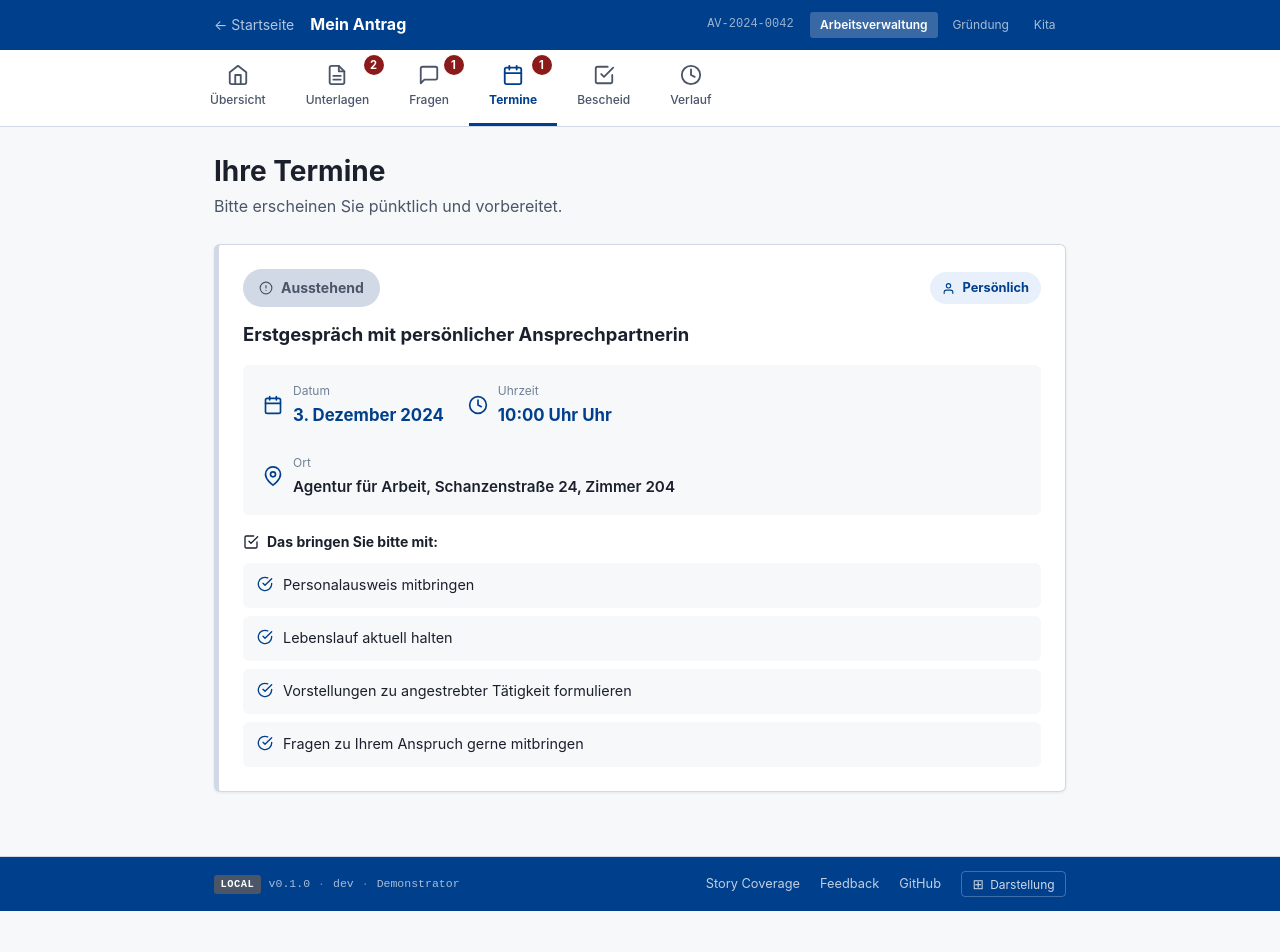
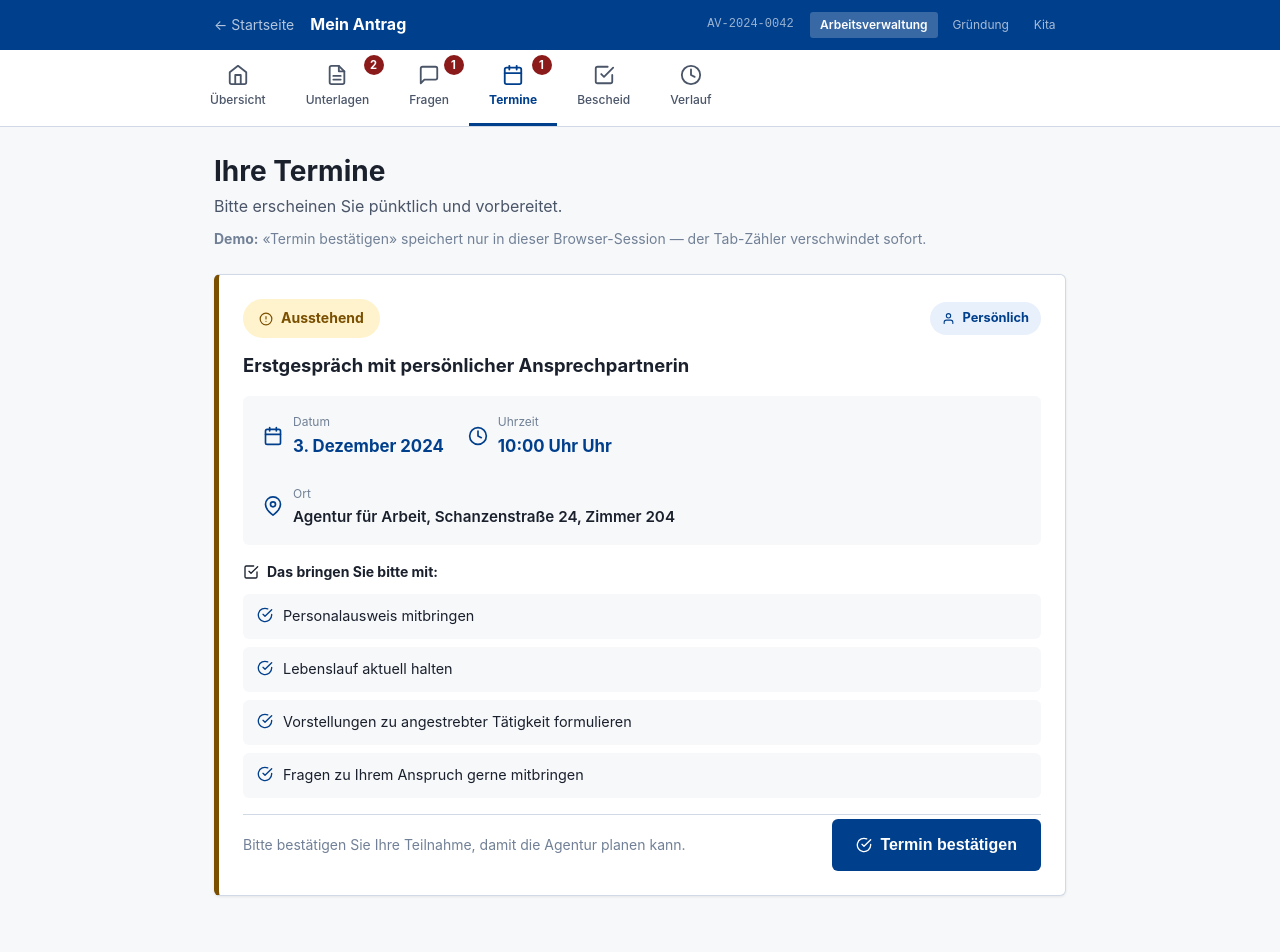
Before and after one commit to d0npedro/open-state, a Next.js app in the folder demo/: page /fall/termine in a window 1280 px wide. Shown: the top 952 px of the page. Before the commit the page ends 911 px from the top, so only its background shows below. Built offline with nearby package versions, Linux system fonts and the light colour scheme.

Commit message:
feat(av): session-local termin confirmation (Q-092)
Unconfirmed T-001 can be confirmed in DemoState; tab badge clears live.
Timeline event + E2E via sessionNav (DEC-012). No push.

```diff
--- a/demo/app/fall/termine/page.tsx
+++ b/demo/app/fall/termine/page.tsx
@@ -1,13 +1,14 @@
 // UX-Grund: Termine sind zeitkritisch. Datum + Uhrzeit müssen SOFORT lesbar sein —
 // groß, hervorgehoben. Vorbereitung als Checkliste (vertrautes Mental-Modell).
 // Format-Chip: "Persönlich / Online" mit Icon.
+// Q-092: unbestätigte Termine session-lokal bestätigen → Tab-Badge entfällt live.
 'use client';
 
 import { useDemoState } from '@/context/DemoStateContext';
 import { Icon } from '@/components/Icon';
 
 export default function TerminePage() {
-  const { fall } = useDemoState();
+  const { fall, confirmTermin } = useDemoState();
   const { termine } = fall;
   const hatKommende = termine.some(t => t.status !== 'ABGESAGT');
 
@@ -20,6 +21,11 @@ export default function TerminePage() {
         <p style={{ color: 'var(--color-neutral)' }}>
           {hatKommende ? 'Bitte erscheinen Sie pünktlich und vorbereitet.' : 'Derzeit sind keine Termine geplant.'}
         </p>
+        {termine.some(t => t.status === 'AUSSTEHEND') && (
+          <p style={{ margin: '0.5rem 0 0', fontSize: '0.875rem', color: 'var(--color-text-muted)' }}>
+            <strong>Demo:</strong> «Termin bestätigen» speichert nur in dieser Browser-Session — der Tab-Zähler verschwindet sofort.
+          </p>
+        )}
       </div>
 
       {/* ─── Termine ─────────────────────────────────────────────── */}
@@ -34,19 +40,28 @@ export default function TerminePage() {
         termine.map(t => {
           const bestaetigt = t.status === 'BESTAETIGT';
           const abgesagt   = t.status === 'ABGESAGT';
+          const ausstehend = t.status === 'AUSSTEHEND';
 
           return (
             <div
               key={t.id}
               className="card"
+              data-testid={`termin-karte-${t.id}`}
               style={{
-                borderLeft: bestaetigt ? '5px solid var(--color-primary)' : abgesagt ? '5px solid var(--color-danger)' : '5px solid var(--color-border)',
+                borderLeft: bestaetigt
+                  ? '5px solid var(--color-success)'
+                  : abgesagt
+                    ? '5px solid var(--color-danger)'
+                    : '5px solid var(--color-warning)',
                 opacity: abgesagt ? 0.6 : 1,
               }}
             >
               {/* Status + Format */}
               <div style={{ display: 'flex', justifyContent: 'space-between', alignItems: 'center', flexWrap: 'wrap', gap: '0.5rem', marginBottom: '1rem' }}>
-                <span className={`status-chip ${bestaetigt ? 'status-chip-success' : abgesagt ? 'status-chip-danger' : 'status-chip-neutral'}`}>
+                <span
+                  className={`status-chip ${bestaetigt ? 'status-chip-success' : abgesagt ? 'status-chip-danger' : 'status-chip-warning'}`}
+                  data-testid={`termin-status-${t.id}`}
+                >
                   <Icon name={bestaetigt ? 'check-circle' : abgesagt ? 'x-circle' : 'info'} size={14} />
                   {bestaetigt ? 'Bestätigt' : abgesagt ? 'Abgesagt' : 'Ausstehend'}
                 </span>
@@ -100,7 +115,7 @@ export default function TerminePage() {
               {/* UX-Grund: Checkliste ist ein universell bekanntes Mental-Modell.
                   Jeder Mensch hat schon mal eine Einkaufsliste gesehen.         */}
               {t.vorbereitung.length > 0 && (
-                <div>
+                <div style={{ marginBottom: ausstehend ? '1rem' : 0 }}>
                   <div style={{ fontWeight: 700, fontSize: '0.875rem', marginBottom: '0.625rem', display: 'flex', alignItems: 'center', gap: '0.5rem', color: 'var(--color-text)' }}>
                     <Icon name="scroll" size={16} />
                     Das bringen Sie bitte mit:
@@ -117,6 +132,52 @@ export default function TerminePage() {
                   </ul>
                 </div>
               )}
+
+              {/* Q-092: session-lokale Bestätigung — Badge in Navigation aktualisiert live */}
+              {ausstehend && (
+                <div
+                  style={{
+                    display: 'flex',
+                    flexWrap: 'wrap',
+                    alignItems: 'center',
+                    justifyContent: 'space-between',
+                    gap: '0.75rem',
+                    paddingTop: '0.25rem',
+                    borderTop: '1px solid var(--color-border)',
+                  }}
+                >
+                  <p style={{ margin: 0, fontSize: '0.875rem', color: 'var(--color-text-muted)', flex: '1 1 12rem' }}>
+                    Bitte bestätigen Sie Ihre Teilnahme, damit die Agentur planen kann.
+                  </p>
+                  <button
+                    type="button"
+                    className="btn btn-primary btn-inline"
+                    onClick={() => confirmTermin(t.id)}
+                    aria-label={`Termin bestätigen: ${t.zweck}`}
+                    data-testid={`termin-bestaetigen-${t.id}`}
+                  >
+                    <Icon name="check-circle" size={16} />
+                    Termin bestätigen
+                  </button>
+                </div>
+              )}
+
+              {bestaetigt && (
+                <p
+                  data-testid={`termin-bestaetigt-hinweis-${t.id}`}
+                  style={{
+                    margin: '0.75rem 0 0',
+                    fontSize: '0.875rem',
+                    color: 'var(--color-success)',
+                    display: 'flex',
+                    alignItems: 'center',
+                    gap: '0.4rem',
+                  }}
+                >
+                  <Icon name="check-circle" size={16} />
+                  Teilnahme bestätigt — keine weitere Handlung zu diesem Termin nötig.
+                </p>
+              )}
             </div>
           );
         })
--- a/demo/context/DemoStateContext.tsx
+++ b/demo/context/DemoStateContext.tsx
@@ -24,6 +24,8 @@ interface DemoStateContextValue {
   answerRueckfrage: (id: string, antwortText?: string) => void;
   /** Demo: markiert ein angefordertes/abgelehntes Dokument als hochgeladen. */
   uploadDokument: (id: string) => void;
+  /** Demo: bestätigt Termin session-lokal (AUSSTEHEND → BESTAETIGT; Tab-Badge entfällt). */
+  confirmTermin: (id: string) => void;
   /** Demo: setzt Session auf den Ausgangs-Mock zurück. */
   resetSession: () => void;
   /** True, sobald in dieser Session gehandelt wurde. */
@@ -34,6 +36,7 @@ const DemoStateContext = createContext<DemoStateContextValue>({
   fall: demoFall,
   answerRueckfrage: () => {},
   uploadDokument: () => {},
+  confirmTermin: () => {},
   resetSession: () => {},
   hasSessionChanges: false,
 });
@@ -43,6 +46,8 @@ export function DemoStateProvider({ children }: { children: React.ReactNode }) {
   /** Antworttexte je Rückfrage-ID (Session, ohne Backend). */
   const [antwortTexte, setAntwortTexte] = useState<Record<string, string>>({});
   const [uploadedIds, setUploadedIds] = useState<string[]>([]);
+  /** Session-bestätigte Termine (Q-092 / US-AV-005). */
+  const [confirmedTerminIds, setConfirmedTerminIds] = useState<string[]>([]);
 
   const answerRueckfrage = useCallback((id: string, antwortText?: string) => {
     setAnsweredIds(prev => (prev.includes(id) ? prev : [...prev, id]));
@@ -55,13 +60,19 @@ export function DemoStateProvider({ children }: { children: React.ReactNode }) {
     setUploadedIds(prev => (prev.includes(id) ? prev : [...prev, id]));
   }, []);
 
+  const confirmTermin = useCallback((id: string) => {
+    setConfirmedTerminIds(prev => (prev.includes(id) ? prev : [...prev, id]));
+  }, []);
+
   const resetSession = useCallback(() => {
     setAnsweredIds([]);
     setAntwortTexte({});
     setUploadedIds([]);
+    setConfirmedTerminIds([]);
   }, []);
 
-  const hasSessionChanges = answeredIds.length > 0 || uploadedIds.length > 0;
+  const hasSessionChanges =
+    answeredIds.length > 0 || uploadedIds.length > 0 || confirmedTerminIds.length > 0;
 
   const fall = useMemo((): Fall => {
     const updatedRueckfragen = demoFall.rueckfragen.map(rq => {
@@ -89,6 +100,13 @@ export function DemoStateProvider({ children }: { children: React.ReactNode }) {
     const hasFehlendeUnterlagen = updatedDokumente.some(
       d => d.status === 'ANGEFORDERT' || d.status === 'ABGELEHNT'
     );
+
+    // Q-092: session-lokale Terminbestätigung (Badge-Zähler reagiert live)
+    const updatedTermine = demoFall.termine.map(t => {
+      if (!confirmedTerminIds.includes(t.id)) return t;
+      if (t.status === 'ABGESAGT') return t;
+      return { ...t, status: 'BESTAETIGT' as const };
+    });
 
     let status = demoFall.status;
     let statusBeschreibung = demoFall.statusBeschreibung;
@@ -209,25 +227,49 @@ export function DemoStateProvider({ children }: { children: React.ReactNode }) {
       });
     }
 
+    for (const id of confirmedTerminIds) {
+      const termin = demoFall.termine.find(t => t.id === id);
+      extraEvents.push({
+        id: `E-DEMO-TERM-${id}`,
+        typ: 'STATUS_GEAENDERT',
+        zeitstempel: DEMO_AKTION_ZEIT,
+        handelndeStelle: 'BUERGER',
+        beschreibung: termin
+          ? `Termin bestätigt: ${termin.zweck}`
+          : `Termin ${id} bestätigt`,
+        details: termin
+          ? `Teilnahme am ${termin.datum}, ${termin.uhrzeit} bestätigt (Demo-Session, keine echte Terminbuchung).`
+          : `Termin ${id} session-lokal bestätigt (Demo).`,
+      });
+    }
+
     return {
       ...demoFall,
       rueckfragen: updatedRueckfragen,
       dokumente: updatedDokumente,
+      termine: updatedTermine,
       status,
       statusBeschreibung,
       naechsterSchritt,
       offeneAufgaben,
       timeline: [...demoFall.timeline, ...extraEvents],
       letzteAktivitaet:
-        uploadedIds.length > 0 || answeredIds.length > 0
+        uploadedIds.length > 0 || answeredIds.length > 0 || confirmedTerminIds.length > 0
           ? DEMO_AKTION_DATUM
           : demoFall.letzteAktivitaet,
     };
-  }, [answeredIds, antwortTexte, uploadedIds]);
+  }, [answeredIds, antwortTexte, uploadedIds, confirmedTerminIds]);
 
   return (
     <DemoStateContext.Provider
-      value={{ fall, answerRueckfrage, uploadDokument, resetSession, hasSessionChanges }}
+      value={{
+        fall,
+        answerRueckfrage,
+        uploadDokument,
+        confirmTermin,
+        resetSession,
+        hasSessionChanges,
+      }}
     >
       {children}
     </DemoStateContext.Provider>
--- a/demo/data/mockFall.ts
+++ b/demo/data/mockFall.ts
@@ -70,7 +70,7 @@ export const demoFall: Fall = {
         'Vorstellungen zu angestrebter Tätigkeit formulieren',
         'Fragen zu Ihrem Anspruch gerne mitbringen'
       ],
-      // Unbestätigt → Tab-Badge „Termine“ (Q-089); Bestätigung ist Behördenseite, Demo zeigt Handlungsbedarf
+      // Unbestätigt → Tab-Badge „Termine“ (Q-089); session-lokal bestätigbar (Q-092)
       status: 'AUSSTEHEND'
     }
   ],
```
Also changed, not shown: 2 other files (tests, documents, lock files or other folders).
